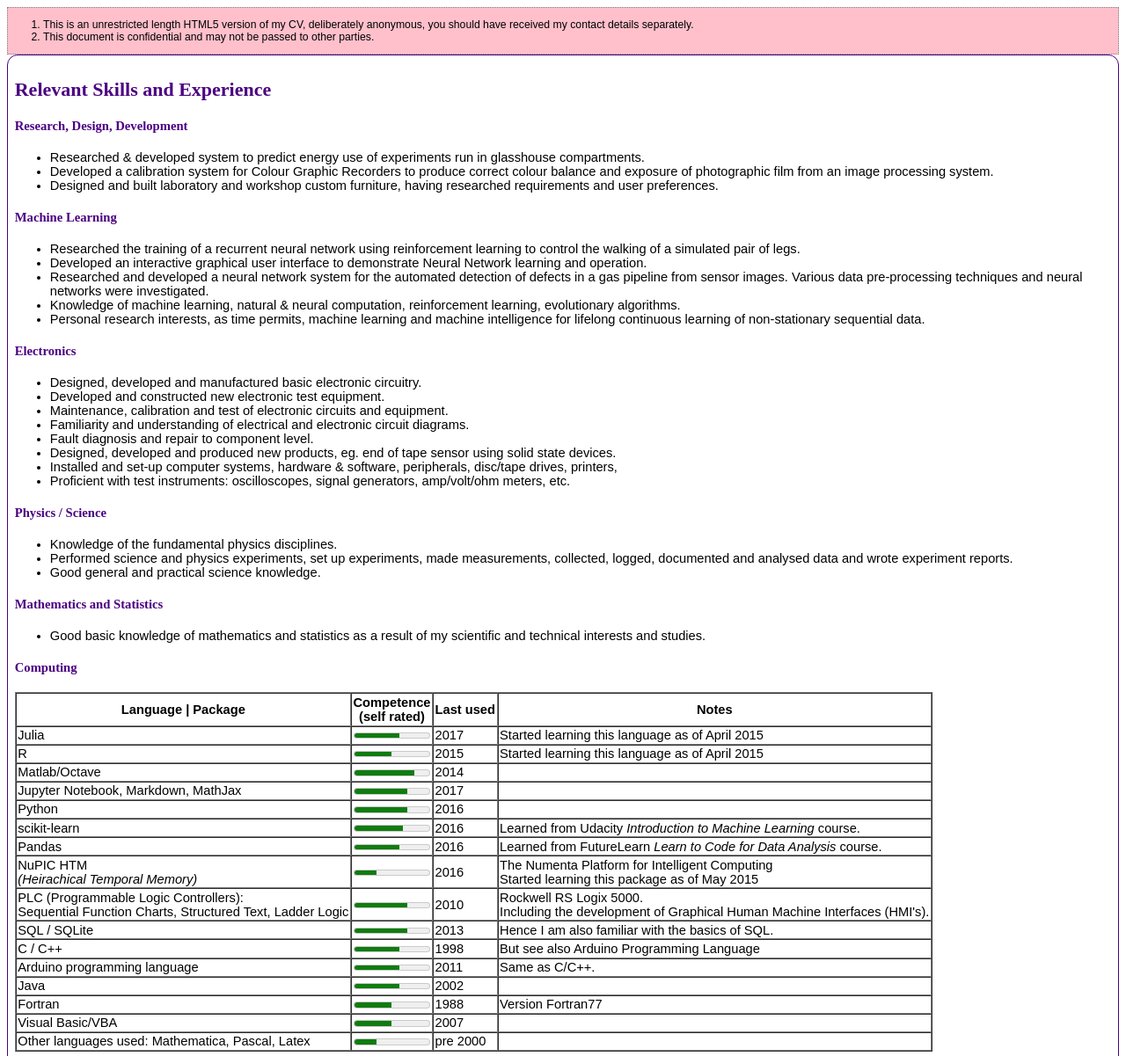
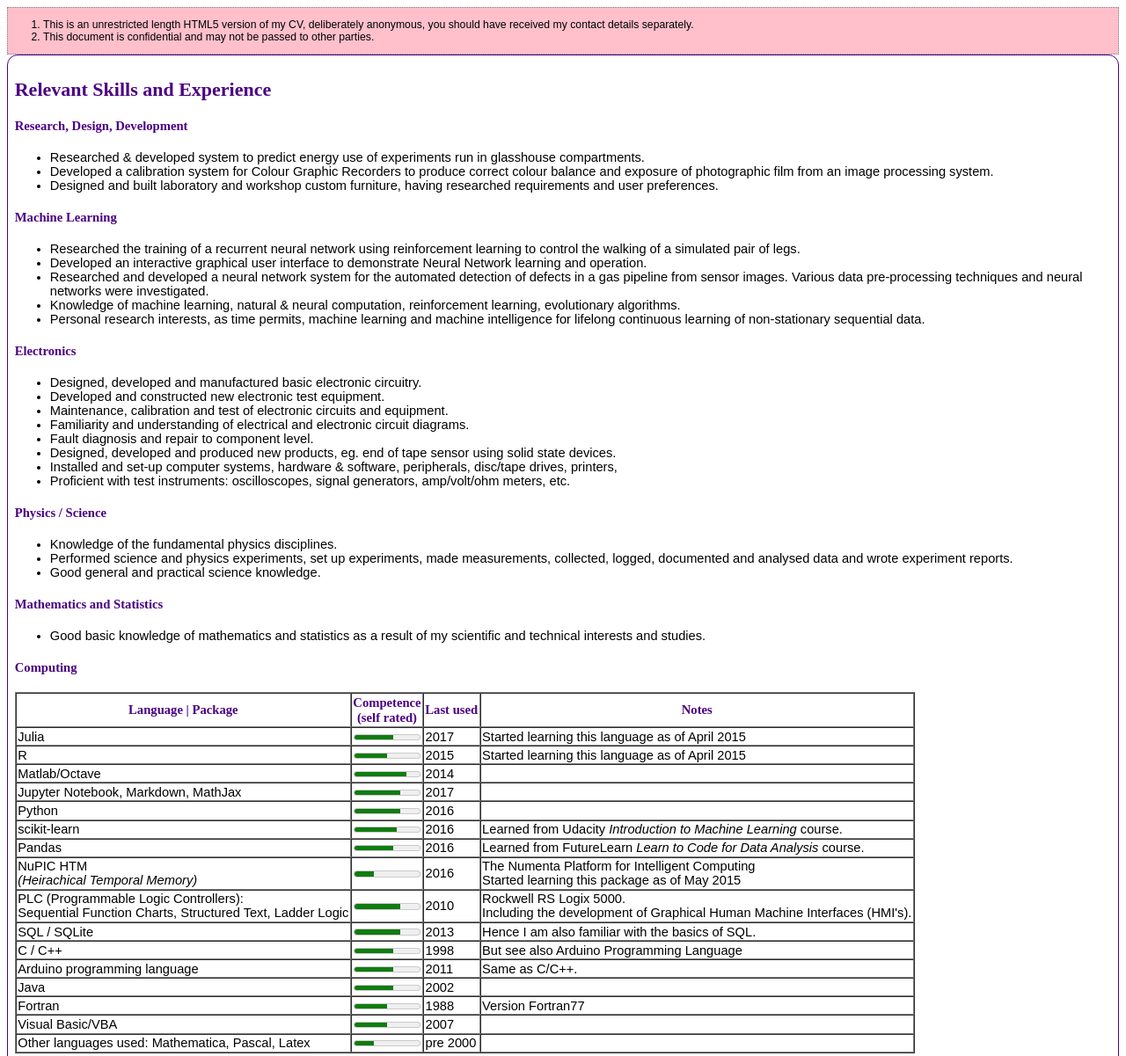
Before and after one commit to kwcareer/kwcareer.github.io, a plain HTML site: page CVfull.html in a window 1280 px wide. Shown: the top 1201 px of the page at 88% size. Drawn offline with Linux system fonts and the light colour scheme.

Commit message:
<th> now serif and indigo.

```diff
--- a/cvstyle.css
+++ b/cvstyle.css
@@ -5,7 +5,7 @@
       font-size: 11pt;
       background-color: white;
       }
-    h1,h2,h3,h4 {
+    h1,h2,h3,h4, th {
       font-family: serif;
       color: indigo;
       }
```
